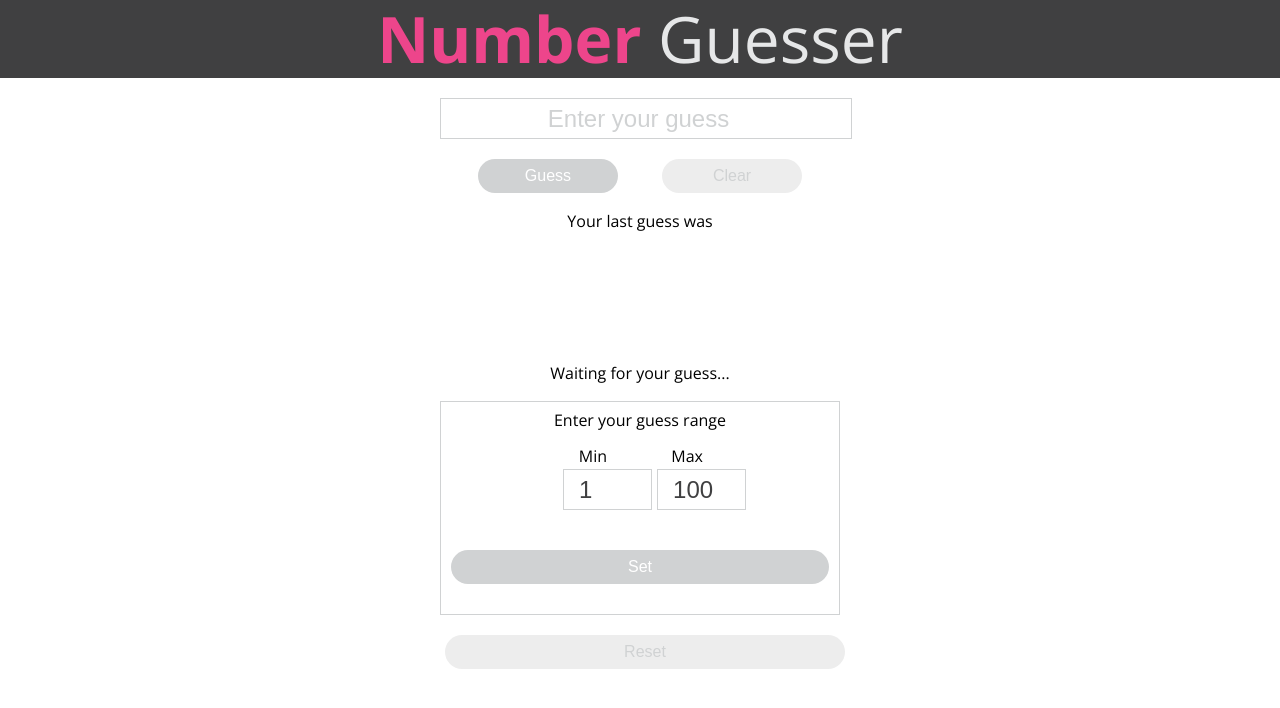
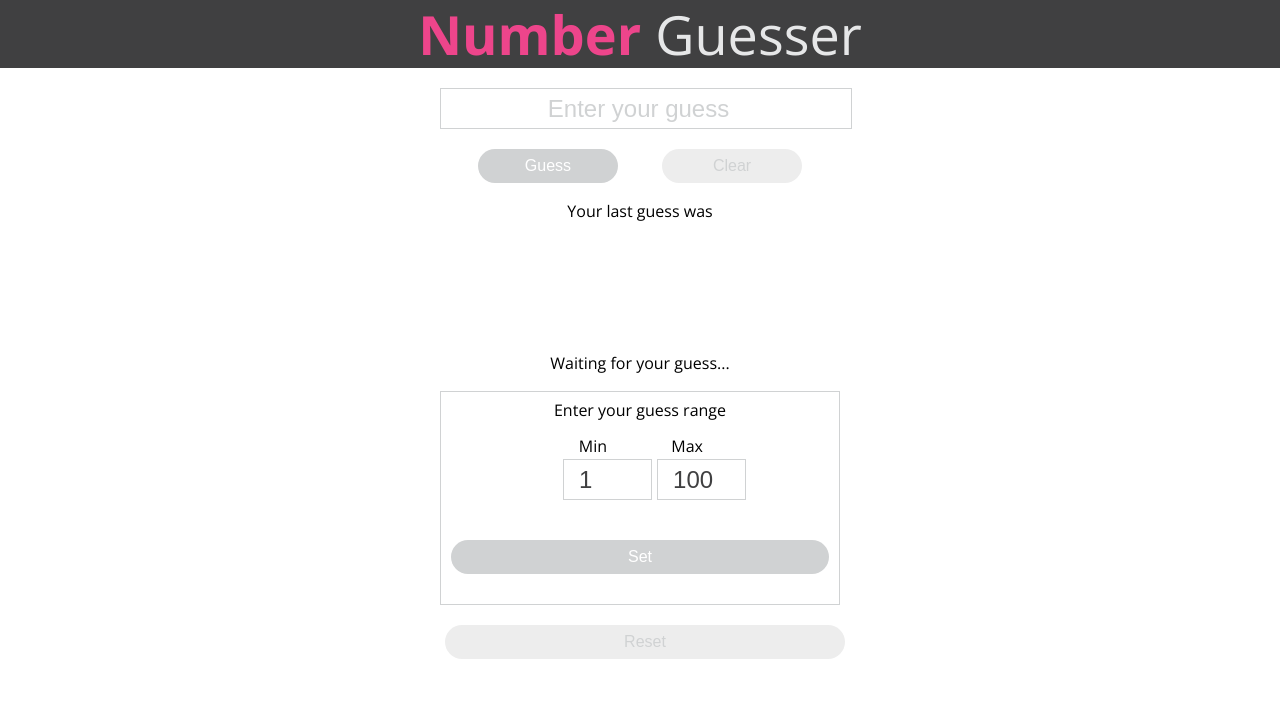
Before and after one commit to esayler/Number-Guesser, a plain HTML site: page index.html in a window 1280 px wide. Drawn offline with nearby package versions, Linux system fonts and the light colour scheme.

Commit message:
update title size

```diff
--- a/css/main.css
+++ b/css/main.css
@@ -15,7 +15,7 @@ header {
 }
 
 .title-container {
-  font-size: 64px;
+  font-size: 36px;
   padding: 7px 0;
 }
 
@@ -153,6 +153,10 @@ button:active {
 
 @media screen and (min-width: 500px) {
 
+  .title-container {
+    font-size: 54px;
+  }
+
   .guess-button, .clear-button {
     display: inline-block;
     width: 35%;
@@ -170,7 +174,11 @@ button:active {
     margin-left: 40px;
   }
 
+
 }
 
-@media screen and (min-width: 700px) {
+@media screen and (min-width: 300px) and (max-width: 500px) {
+  .title-container {
+    font-size: 48px;
+  }
 }
```
